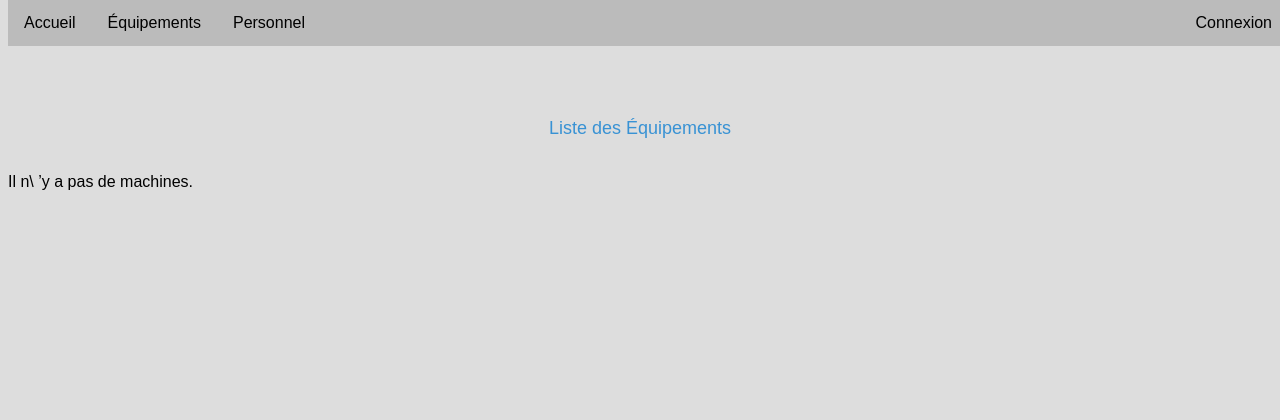
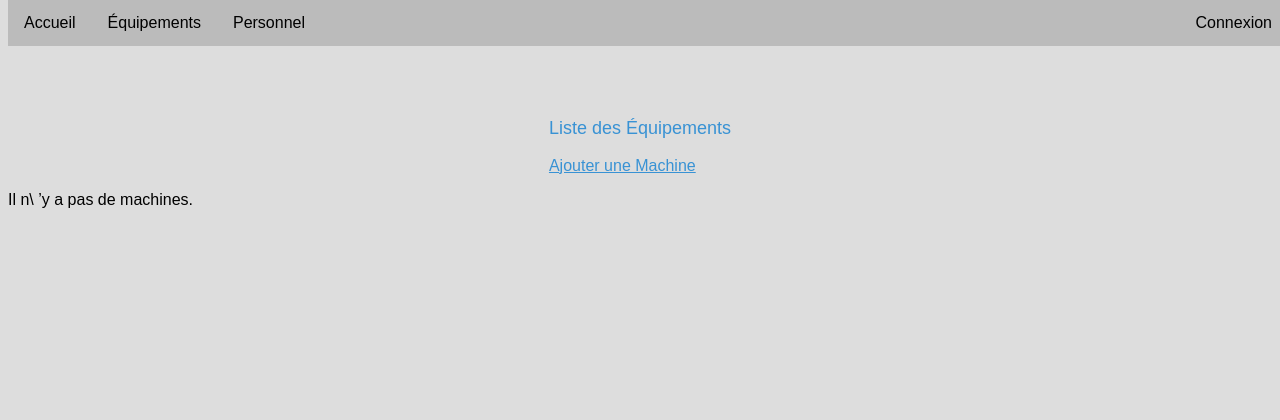
Before and after one commit to TTheGlock/sae2.03_django, a Django app: page /computerApp/machines/ in a window 1280 px wide. Shown: the top 420 px of the page. Run offline with Django 4.2, Linux system fonts and the light colour scheme; data that the repository does not hold is empty.

Commit message:
MAJ machine_liste.html -> 0.0.4

```diff
--- a/computermngt/computerApp/templates/computerApp/machine_list.html
+++ b/computermngt/computerApp/templates/computerApp/machine_list.html
@@ -4,6 +4,7 @@
     <section>
         <article>
             <p class="title">Liste des Équipements</p>
+            <a href="{% url 'add-machine' %}">Ajouter une Machine</a>
         </article>
     </section>
     {% if machines %}
```
